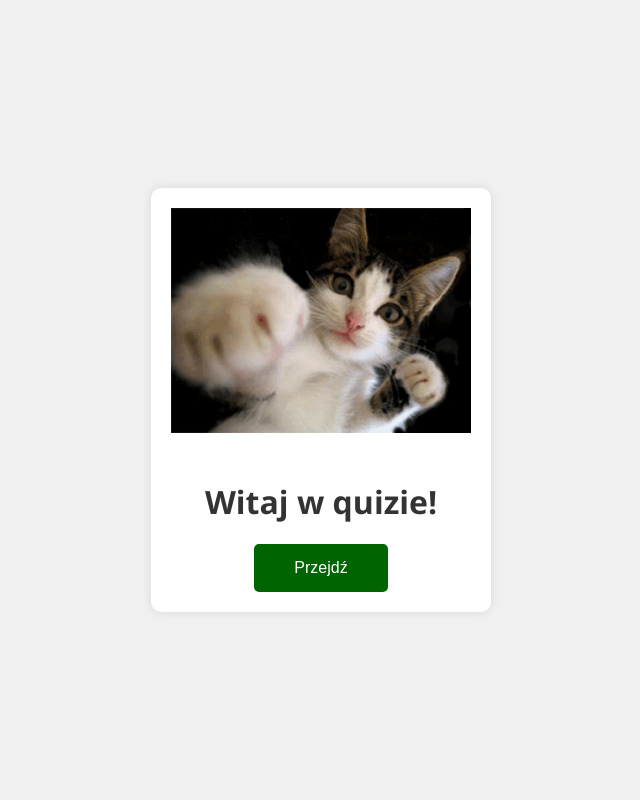
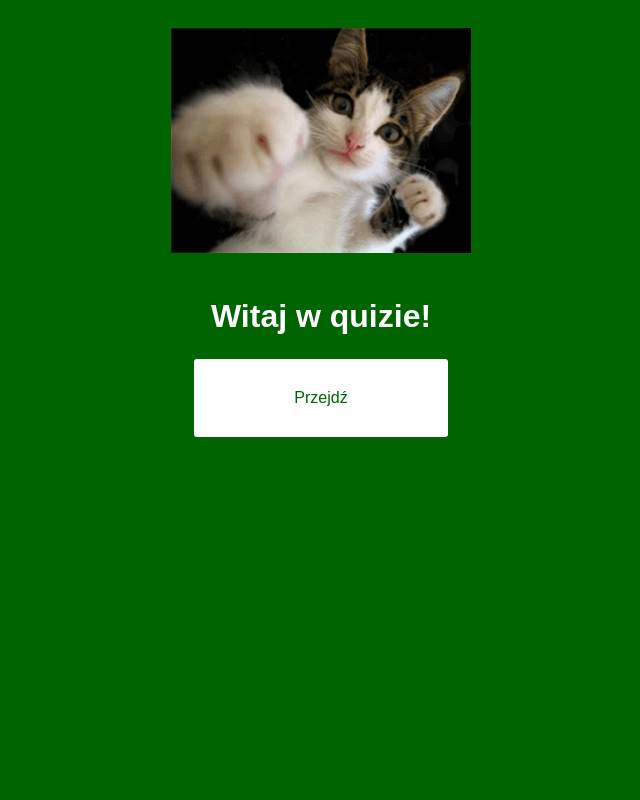
Before and after one commit to CZEMUPTI/quizizz, a PHP site: page / in a window 1280 px wide. Shown: the whole page, without its empty margins (319-959 px from the left). Run offline with PHP 8.4, Linux system fonts and the light colour scheme.

Commit message:
Add files via upload

```diff
--- a/index.php
+++ b/index.php
@@ -6,32 +6,14 @@
     <title>Strona główna</title>
     <style>
         body {
-    background-color: #f0f0f0;
-    color: #333;
-    font-family: 'Segoe UI', Tahoma, Geneva, Verdana, sans-serif;
-    margin: 0;
-    padding: 0;
-    display: flex;
-    justify-content: center;
-    align-items: center;
-    height: 100vh;
-    flex-direction: column;
+            background-color: #006400;
+            color: white;
+            font-family: Arial, sans-serif;
         }
-
         .container {
             text-align: center;
             padding: 20px;
-    background-color: #fff;
-    border-radius: 10px;
-    box-shadow: 0 0 10px rgba(0, 0, 0, 0.1);
-    transition: transform 0.3s, box-shadow 0.3s;
         }
-
-.container:hover {
-    transform: translateY(-5px);
-    box-shadow: 0 5px 15px rgba(0, 0, 0, 0.2);
-}
-
         .container img {
             max-width: 300px;
             max-height: 300px;
@@ -40,22 +22,20 @@ body {
 
         .button {
             display: inline-block;
-    padding: 15px 40px;
-    background-color: #006400;
-    color: white;
-    border: none;
+            padding: 30px 100px;
+            background-color: white;
+            color: #006400;
+            border: 2px solid #006400;
             border-radius: 5px;
             text-align: center;
             text-decoration: none;
             font-size: 16px;
             cursor: pointer;
             transition: background-color 0.3s, color 0.3s;
-    outline: none;
         }
-
         .button:hover {
-    background-color: #004000;
-    box-shadow: 0 5px 15px rgba(0, 0, 0, 0.2);
+            background-color: black;
+            color: white;
         }
 
     </style>
```
Also changed, not shown: quiz.php (+19 -32 lines), quiz.sql (+0 -16 lines), style.css (+4 -33 lines), wynik.php (+3 -4 lines). Lines whose indentation alone changed are shown as unchanged.
